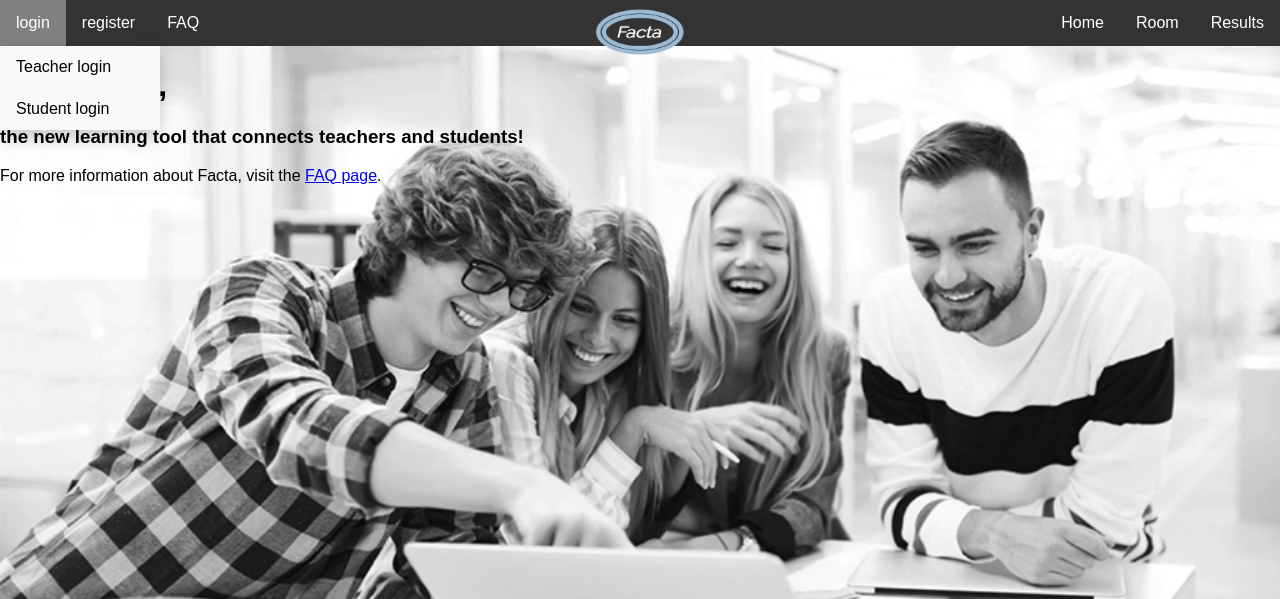
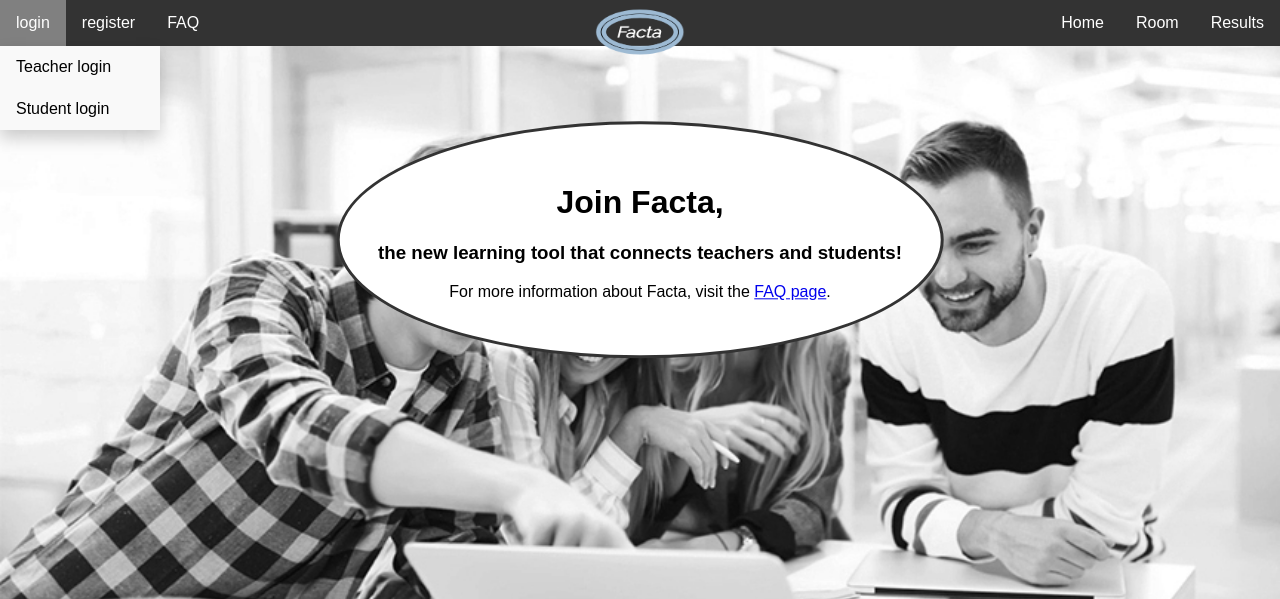
Before and after one commit to insideranionic/WebIK, a Flask app: page /homepage in a window 1280 px wide. Shown: the top 599 px of the page. Run offline with Flask 2, Linux system fonts and the light colour scheme; some libraries are stand-ins or nearby versions.

Commit message:
conflict fix

```diff
--- a/static/style_home.css
+++ b/static/style_home.css
@@ -163,3 +163,39 @@ img {
 .table {
   border: 2px solid black;
 }
+
+.faq {
+  border: 3px solid black;
+  padding: 1%;
+  background-color: #333;
+  width: 60%;
+  margin: 1%;
+  position: fixed;
+  left: 50%;
+  transform: translate(-50%)
+
+
+}
+.faq-text {
+  display: none;
+  color: white;
+}
+
+.show {display:block;}
+
+
+.title {
+  position: fixed;
+  top: 30%;
+  left: 50%;
+  transform: translate(-50%, -50%);
+  padding: 3%;
+  border-radius: 50%;
+  border-style: solid;
+  border-color: #333;
+  background-color: white;
+  text-align: center;
+}
+.text {
+  text-align: center;
+}
```
